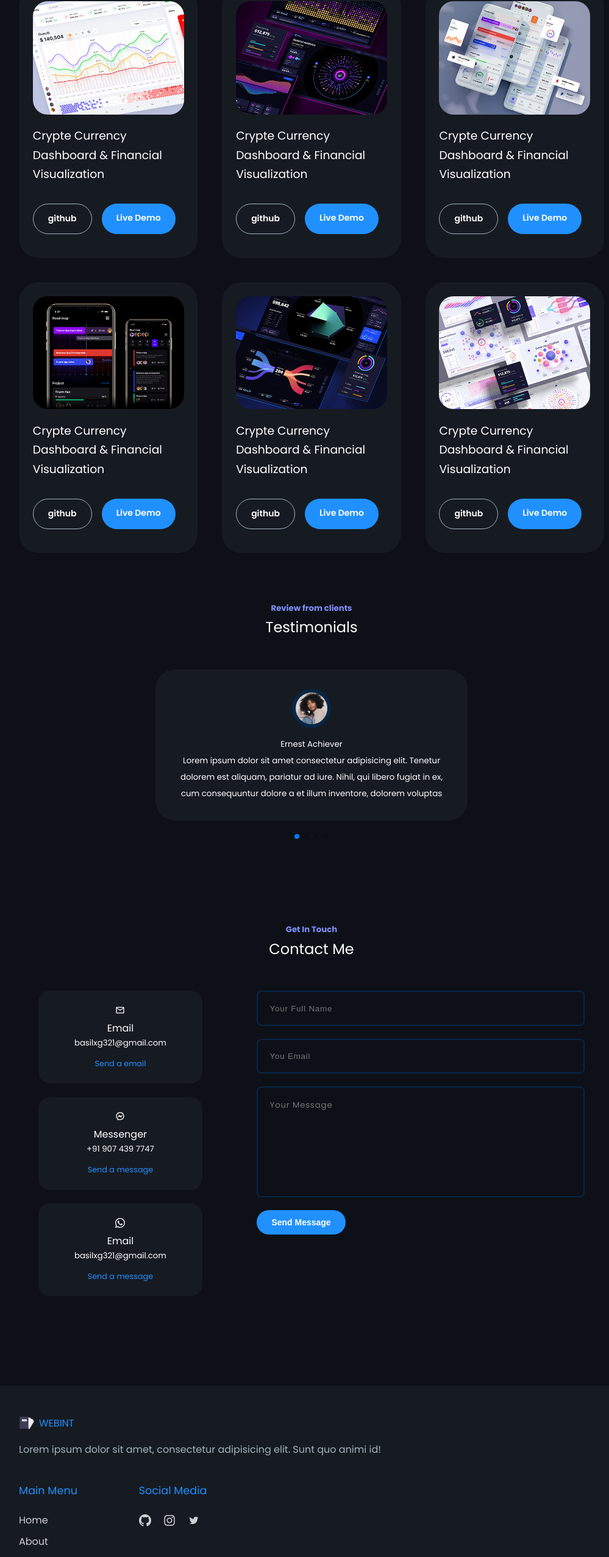
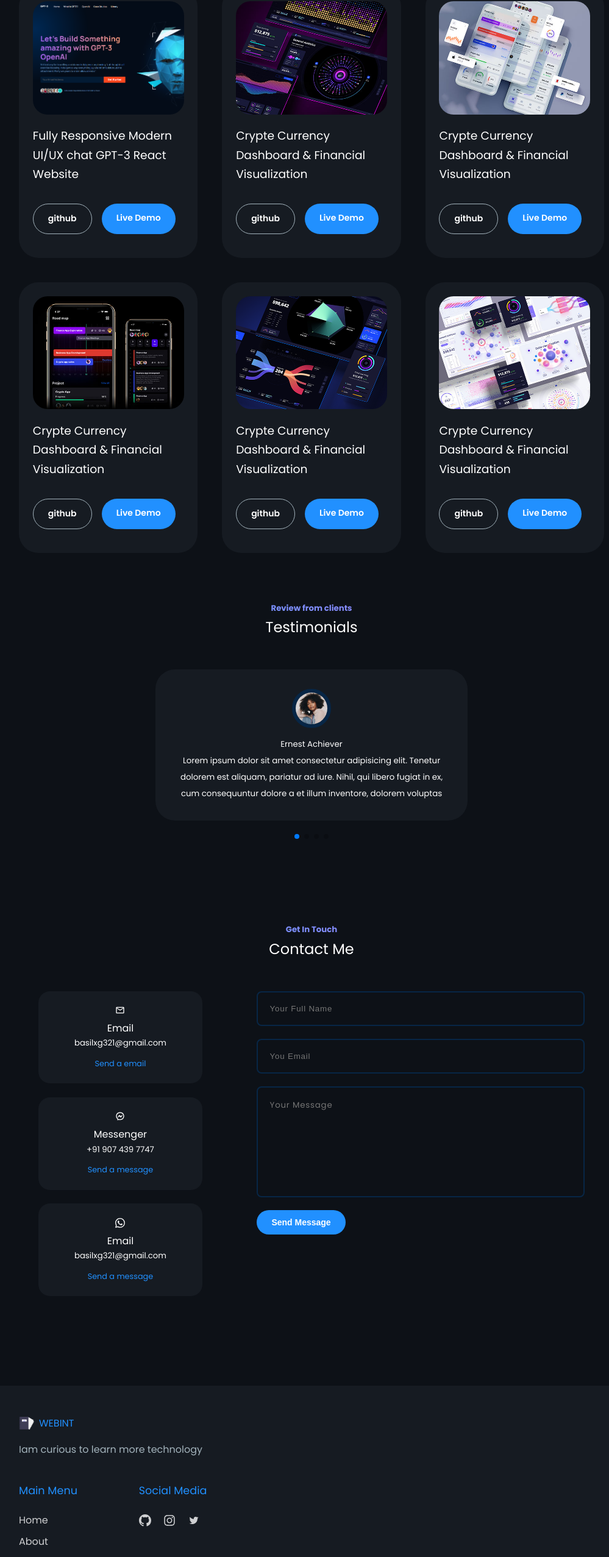
Before and after one commit to iambasilp/React-Basil-Portfolio, a React (Create React App) app: page / in a window 1280 px wide. Shown: the part 2765-5319 px from the top of the page at 61% size, without its empty margins (129-1128 px from the left). Built offline with nearby package versions, Linux system fonts and the light colour scheme.

Commit message:
Portfolio1 added

```diff
--- a/src/components/Footer/Footer.jsx
+++ b/src/components/Footer/Footer.jsx
@@ -15,7 +15,7 @@ const Footer = () => {
             WEBINT
           </a>
           <p className="footer__description">
-            Lorem ipsum dolor sit amet, consectetur adipisicing elit. Sunt quo animi id!
+            Iam curious to learn more technology
           </p>
         </div>
         <div className="footer__content">
--- a/src/components/Portfolio/Portfolio.jsx
+++ b/src/components/Portfolio/Portfolio.jsx
@@ -6,14 +6,15 @@ import IMG3 from "../../assets/portfolio3.jpg";
 import IMG4 from "../../assets/portfolio4.jpg";
 import IMG5 from "../../assets/portfolio5.png";
 import IMG6 from "../../assets/portfolio6.jpg";
+import demo1 from '../../assets/portfolioliveimage.jpg'
 const Portfolio = () => {
   const PortfolioData = [
     {
       id: 1,
       photo: IMG1,
-      title: "Crypte Currency Dashboard & Financial Visualization",
-      github: "https://github.com",
-      demo: "https://cdn.dribbble.com/users/1998175/screenshots/16766927/media/bb23da53a260e2af2e9730fce44ab684.jpg?compress=1&resize=768x576&vertical=top",
+      title: "Fully Responsive Modern UI/UX chat GPT-3 React Website",
+      github: "https://github.com/iambasilp/GPT3-Modern-react-website",
+      demo: `${demo1}`
     },
     {
       id: 2,
```
Also changed, not shown: src/assets/portfolio1.jpg, src/assets/portfolioliveimage.jpg (added).
